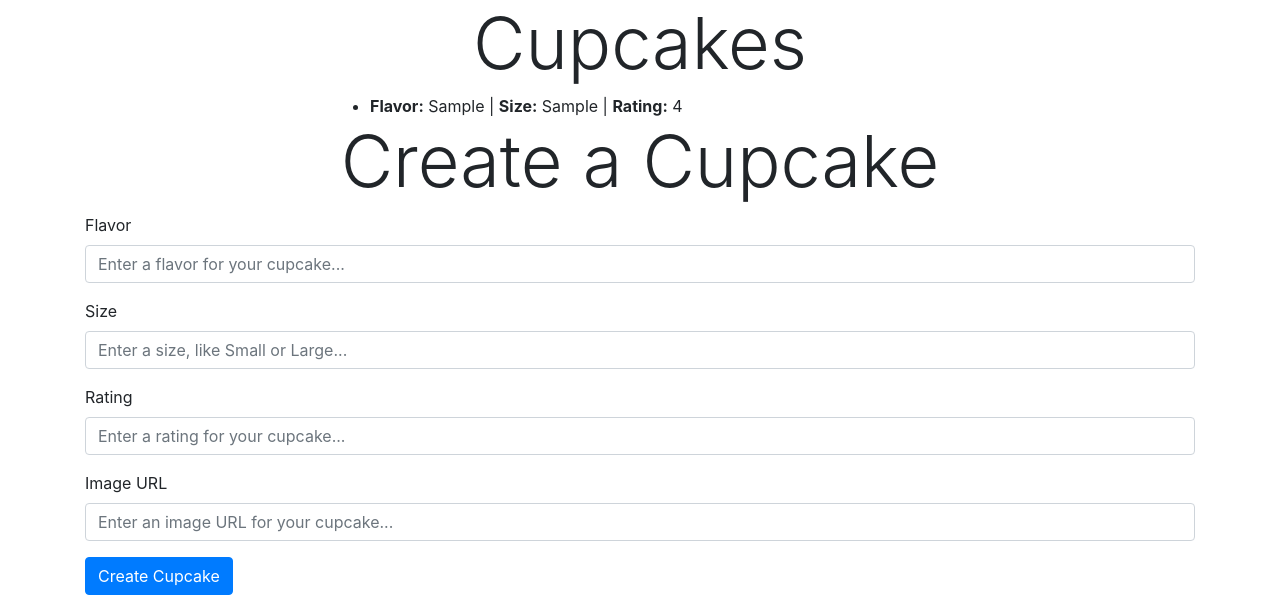
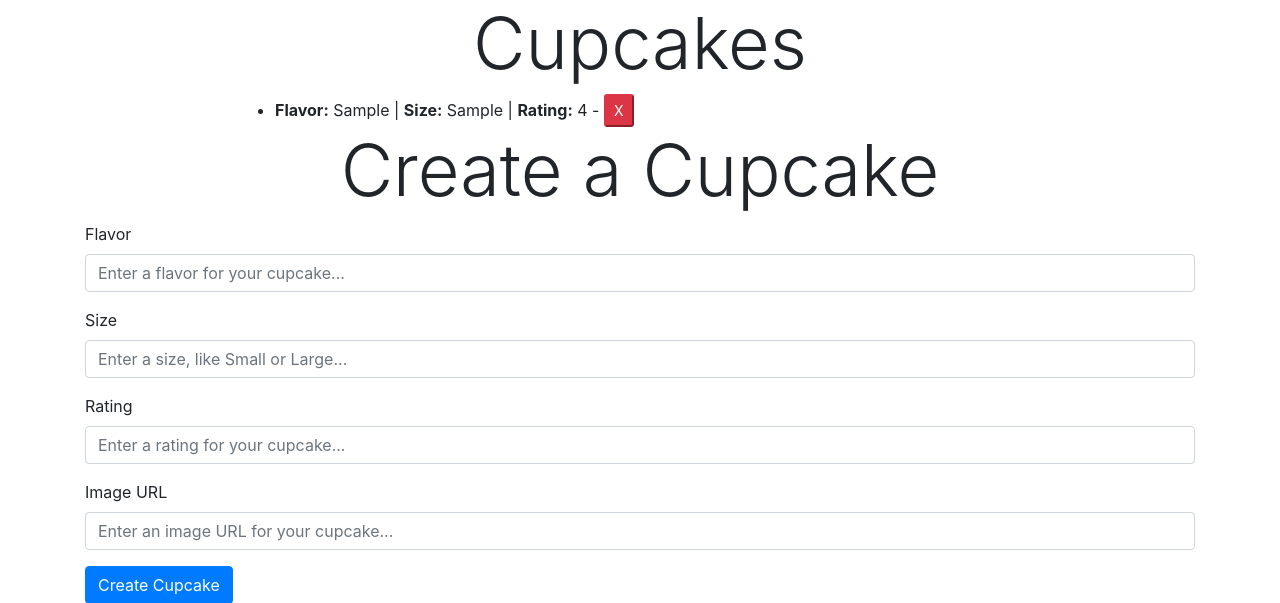
Before and after one commit to yukonnor/bootcamp-flask-cupcake-rest-api, a Flask app: page / in a window 1280 px wide. Shown: the top 603 px of the page. Run offline with Flask 3, Linux system fonts and the light colour scheme; tables that the repository leaves empty hold one stand-in row (values such as "Sample post").

Commit message:
add delete to frontend

```diff
--- a/static/script.js
+++ b/static/script.js
@@ -22,7 +22,8 @@ function showCupcakes(cupcakes, destination) {
 }
 
 function appendCupcake(cupcake, destination) {
-    htmlString = `<b>Flavor:</b> ${cupcake.flavor} | <b>Size:</b> ${cupcake.size} | <b>Rating:</b> ${cupcake.rating}`;
+    buttonHTML = `<button class="delete-cupcake btn-sm btn-danger" data-id="${cupcake.id}">X</button>`;
+    htmlString = `<b>Flavor:</b> ${cupcake.flavor} | <b>Size:</b> ${cupcake.size} | <b>Rating:</b> ${cupcake.rating} - ${buttonHTML}`;
     newListItem = $("<li>").html(htmlString);
 
     destination.append(newListItem);
@@ -48,6 +49,16 @@ async function createCupcake(event) {
     return resp;
 }
 
-$(document).on("submit", "#new-cupcake-form", createCupcake);
+async function deleteCupcake() {
+    console.log("DELETE CUPCAKE");
+    const id = $(this).data("id");
+    await axios.delete(`/api/cupcakes/${id}`);
+    $(this).parent().remove();
+}
 
-getCupcakes();
+// RUN SCRIPT:
+$(function () {
+    $(document).on("submit", "#new-cupcake-form", createCupcake);
+    getCupcakes();
+    cupcakesList.on("click", ".delete-cupcake", deleteCupcake);
+});
--- a/templates/index.html
+++ b/templates/index.html
@@ -17,7 +17,7 @@
         <div class="container">
             <h1 class="text-center display-3">Cupcakes</h1>
             <div class="row justify-content-center">
-                <div class="col-6">
+                <div class="col-8">
                     <ul class="list-group" id="cupcakes-list"></ul>
                 </div>
             </div>
```
